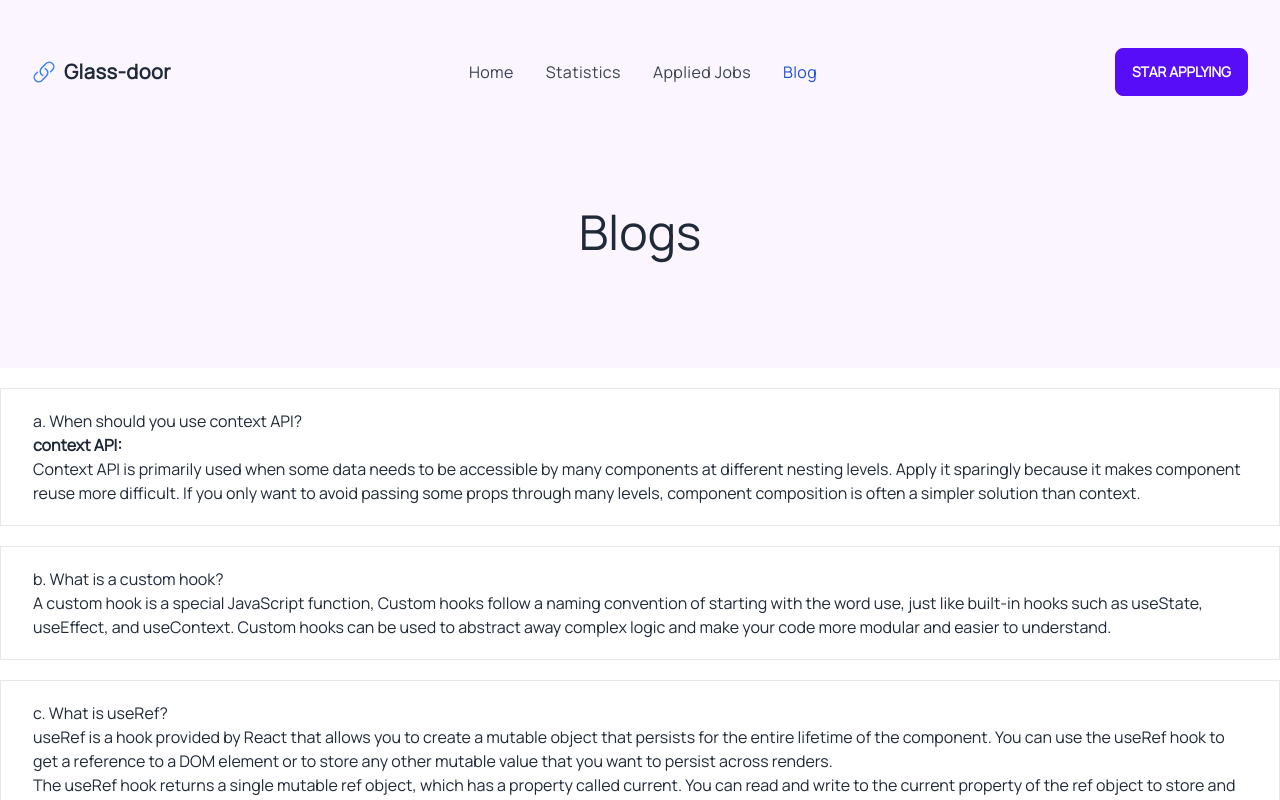
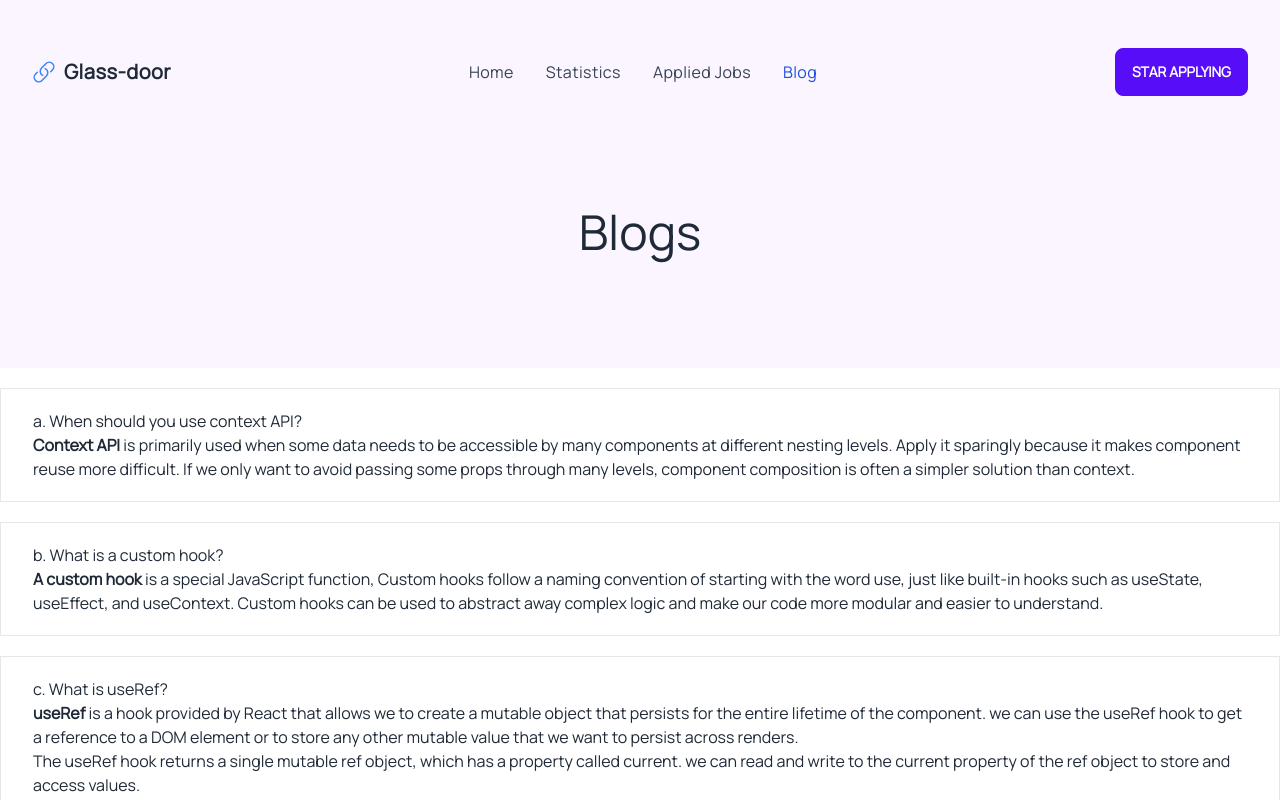
Before and after one commit to tariik12/glass-door, a React (Vite) app: page /blog in a window 1280 px wide. Shown: the top 800 px of the page. Built offline with nearby package versions, Linux system fonts and the light colour scheme.

Commit message:
Finally Done Glass-door Project

```diff
--- a/src/components/AppliedJobs.jsx
+++ b/src/components/AppliedJobs.jsx
@@ -1,4 +1,4 @@
-import React, { useState } from 'react';
+import React, { useEffect, useState } from 'react';
 import CardAppliedJob from './CardAppliedJob';
     import { getFeatureCard } from '../assets/fakebd';
     import { toast } from 'react-hot-toast';
@@ -26,6 +26,11 @@ const AppliedJobs = () => {
                 toast.success('Successfully toasted!')
             }
     }
+    useEffect(()=>{
+        if(data.length==0){
+            toast.error('Please Add!')
+        }
+    },[data])
     return (
         <div>
             <h1 className='bg-purple-50 p-5 text-center text-5xl py-28'>Applied Jobs</h1>
--- a/src/components/Blog.jsx
+++ b/src/components/Blog.jsx
@@ -6,18 +6,17 @@ const Blog = () => {
              <h1 className='bg-purple-50 p-5 text-center text-5xl py-28 '>Blogs</h1>
             <div className='border p-5 my-5 my-container'>
                 <h1>a. When should you use context API?</h1>
-                <strong>context API:</strong> <br />
-                <p> Context API is primarily used when some data needs to be accessible by many components at different nesting levels. Apply it sparingly because it makes component reuse more difficult. If you only want to avoid passing some props through many levels, component composition is often a simpler solution than context.</p>
+                <p> <strong>Context API</strong> is primarily used when some data needs to be accessible by many components at different nesting levels. Apply it sparingly because it makes component reuse more difficult. If we only want to avoid passing some props through many levels, component composition is often a simpler solution than context.</p>
             </div>
             <div className='border p-5 my-5 my-container'>
                 <h1>b. What is a custom hook?</h1>
-                <p>A custom hook is a special JavaScript function, Custom hooks follow a naming convention of starting with the word use, just like built-in hooks such as useState, useEffect, and useContext. Custom hooks can be used to abstract away complex logic and make your code more modular and easier to understand.</p>
+                <p><strong>A custom hook</strong> is a special JavaScript function, Custom hooks follow a naming convention of starting with the word use, just like built-in hooks such as useState, useEffect, and useContext. Custom hooks can be used to abstract away complex logic and make our code more modular and easier to understand.</p>
             </div>
             <div className='border p-5 my-5 my-container'>
                 <h1>c. What is useRef?</h1>
-            <p>useRef is a hook provided by React that allows you to create a mutable object that persists for the entire lifetime of the component. You can use the useRef hook to get a reference to a DOM element or to store any other mutable value that you want to persist across renders. <br />
+            <p><strong>useRef</strong> is a hook provided by React that allows we to create a mutable object that persists for the entire lifetime of the component. we can use the useRef hook to get a reference to a DOM element or to store any other mutable value that we want to persist across renders. <br />
 
-            The useRef hook returns a single mutable ref object, which has a property called current. You can read and write to the current property of the ref object to store and access values.</p>
+            The useRef hook returns a single mutable ref object, which has a property called current. we can read and write to the current property of the ref object to store and access values.</p>
             </div>
             <div className='border p-5 my-5 my-container'>
                 <h1>d. What is useMemo?</h1>
--- a/src/components/Home/Home.jsx
+++ b/src/components/Home/Home.jsx
@@ -1,4 +1,4 @@
-import React from 'react';
+
 import Banner from './Banner/Banner';
 import JobCategory from './JobCategory/JobCategory';
 import FeaturedJobs from './FeaturedJobs/FeaturedJobs';
```
Also changed, not shown: 1 other file (tests, documents, lock files or other folders).
